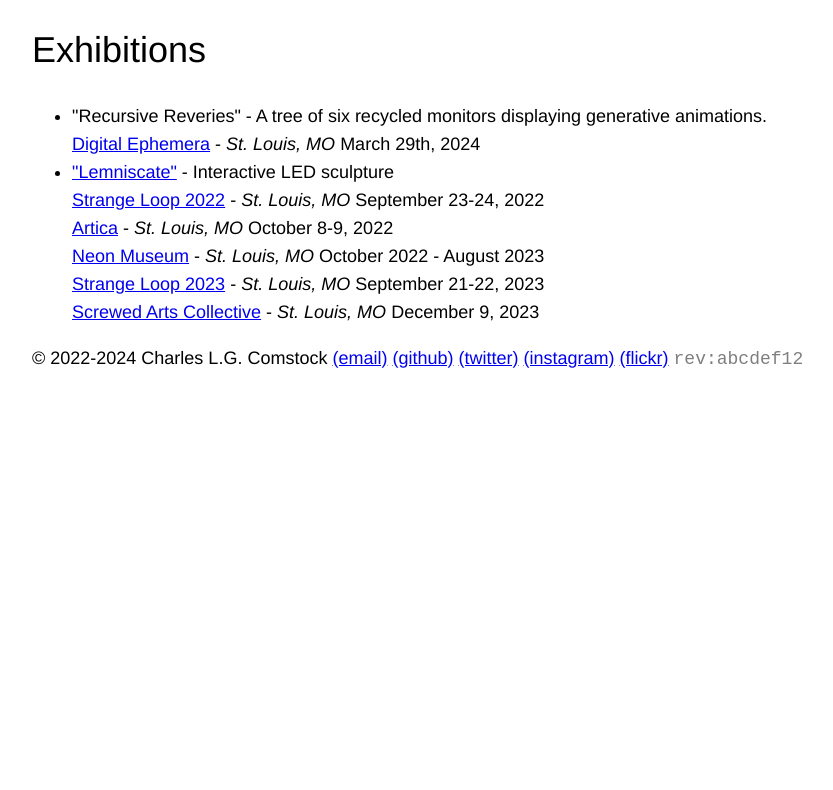
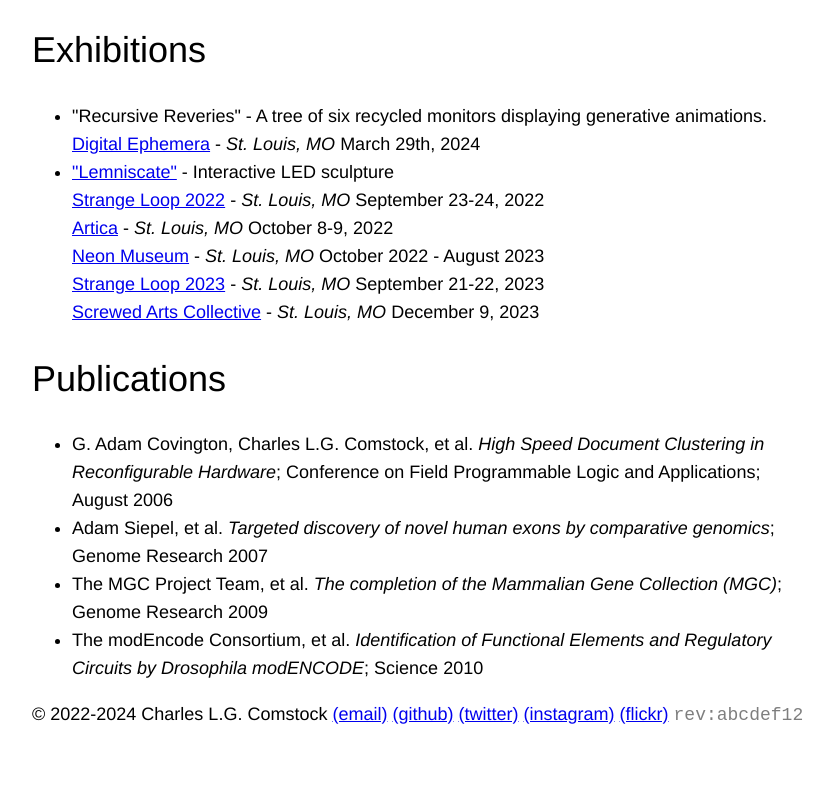
Before and after one commit to dgtized/dgtized.github.io, a plain HTML site: page index.html in a window 1280 px wide. Shown: the part 1219-2009 px from the top of the page, without its empty margins (208-1041 px from the left). Before the commit the page ends 1653 px from the top, so only its background shows below. Drawn offline with Linux system fonts and the light colour scheme.

Commit message:
add publications to list

```diff
--- a/index.html
+++ b/index.html
@@ -132,6 +132,17 @@
             </li>
           </ul>
         </section>
+        <h2>Publications</h2>
+        <section>
+          <ul>
+            <li>
+              G. Adam Covington, Charles L.G. Comstock, et al. <em>High Speed Document Clustering in Reconfigurable Hardware</em>; Conference on Field Programmable Logic and Applications; August 2006
+            </li>
+            <li>Adam Siepel, et al. <em>Targeted discovery of novel human exons by
+              comparative genomics</em>; Genome Research 2007</li>
+            <li>The MGC Project Team, et al. <em>The completion of the Mammalian Gene Collection (MGC)</em>; Genome Research 2009</li>
+            <li>The modEncode Consortium, et al. <em>Identification of Functional Elements and Regulatory Circuits by Drosophila modENCODE</em>; Science 2010</li>
+        </section>
       </article>
       <footer>
         <span>© 2022-2024 Charles L.G. Comstock</span>
```
